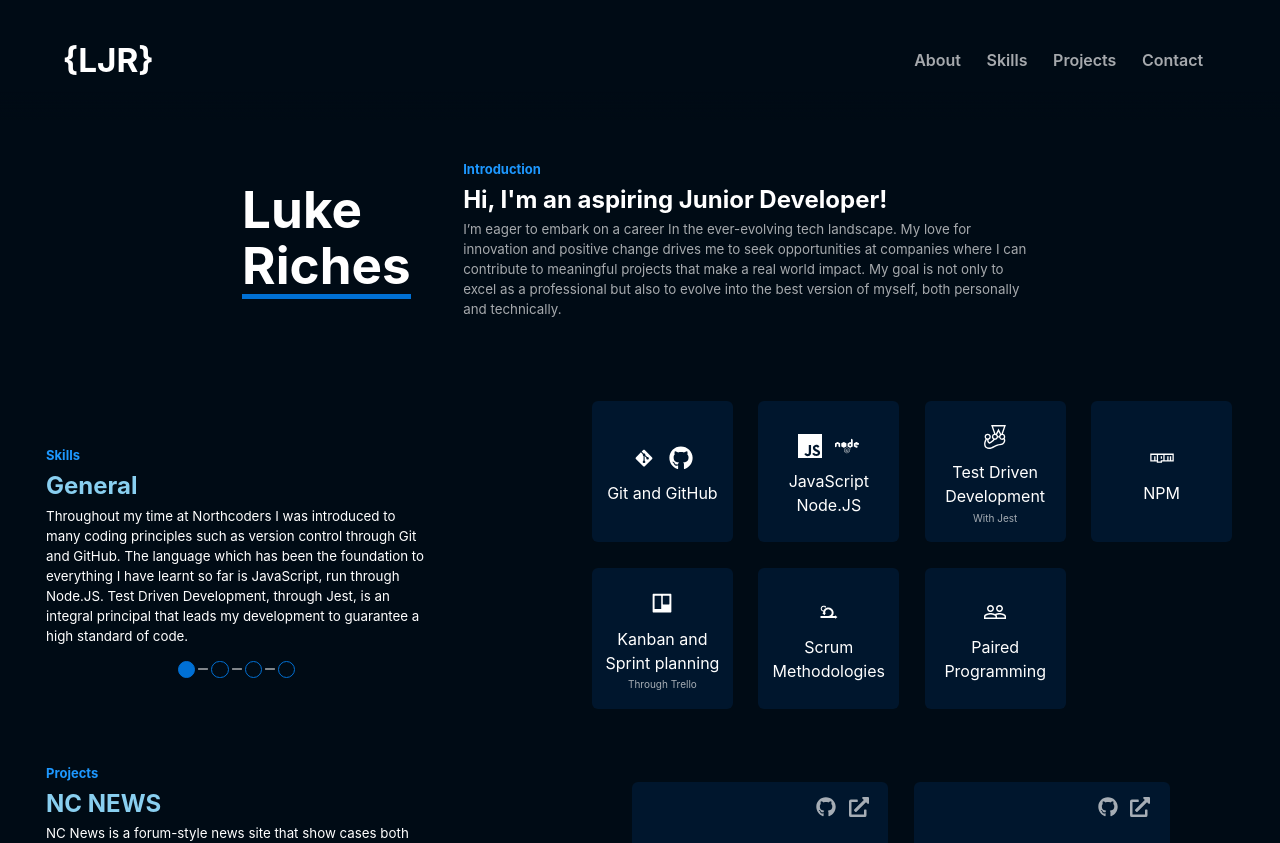
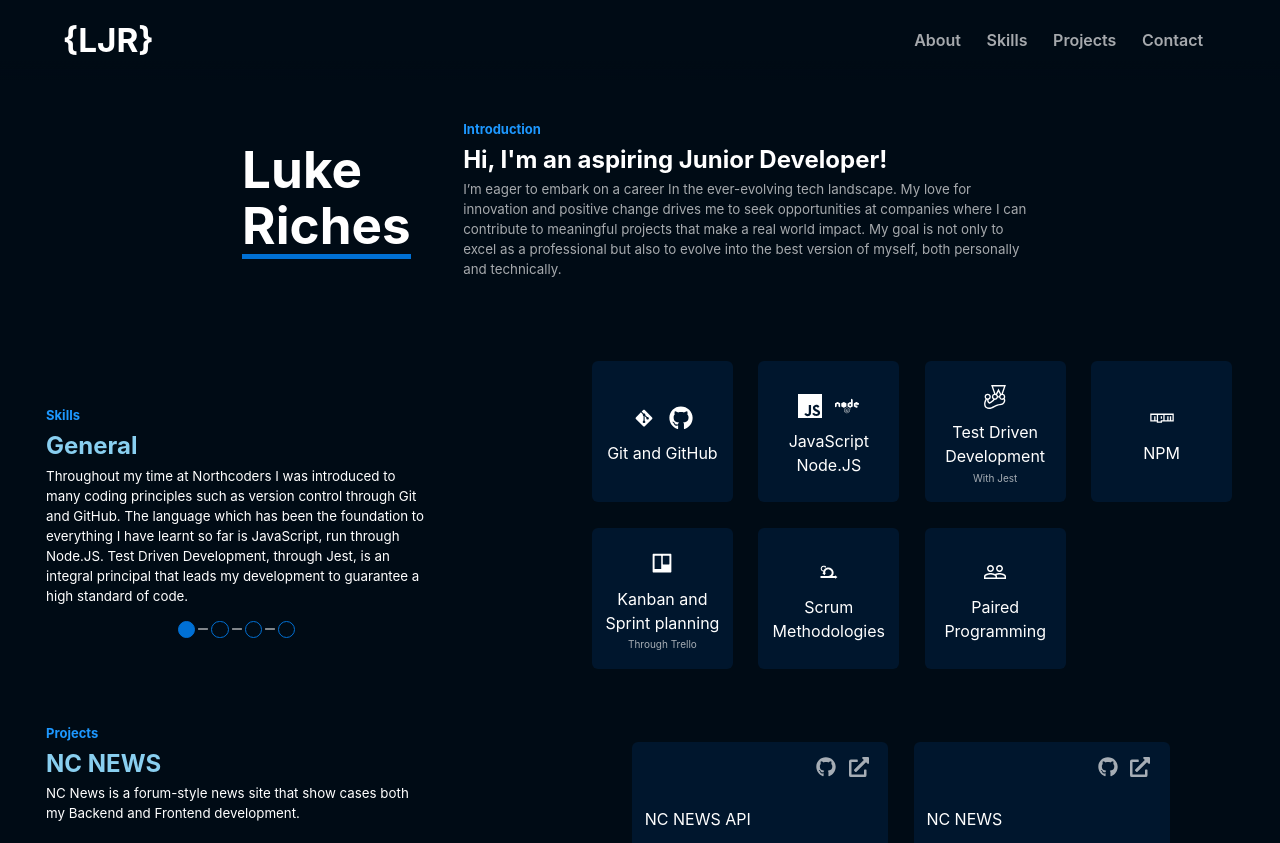
Before and after one commit to LukeRiches/Portfolio, a React (Vite) app: page / in a window 1280 px wide. Shown: the top 843 px of the page. Built offline with nearby package versions, Linux system fonts and the light colour scheme; the HTML template or start-up script is replaced by a standard one.

Commit message:
Fixed margin top length and scroll padding for mobile

```diff
--- a/src/App.css
+++ b/src/App.css
@@ -82,7 +82,7 @@ header {
   width: 100vw;
   background: linear-gradient(#000b15 75%, rgba(0, 0, 0, 0));
   /* border-bottom: 1px solid black; */
-  height: 15vh;
+  height: 10vh;
   transition: 0.5s ease all;
   opacity: 100%;
 }
@@ -550,7 +550,7 @@ video {
 }
 
 main {
-  margin-top: 15vh;
+  margin-top: 10vh;
   background-color: #000b15;
   display: flex;
   flex-direction: column;
@@ -559,7 +559,7 @@ main {
 }
 
 html {
-  scroll-padding-top: 15vh;
+  scroll-padding-top: 10vh;
 }
 
 @media only screen and (min-width: 1250px) {
```
